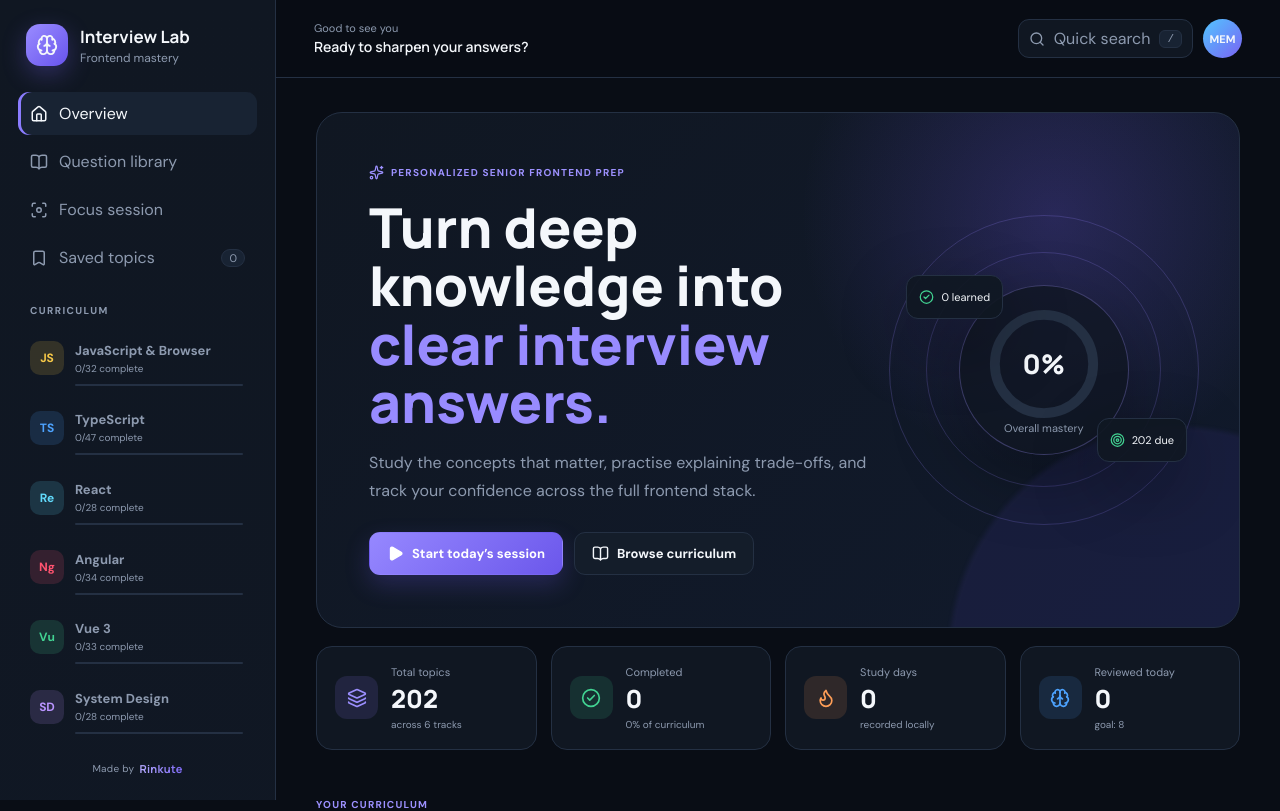
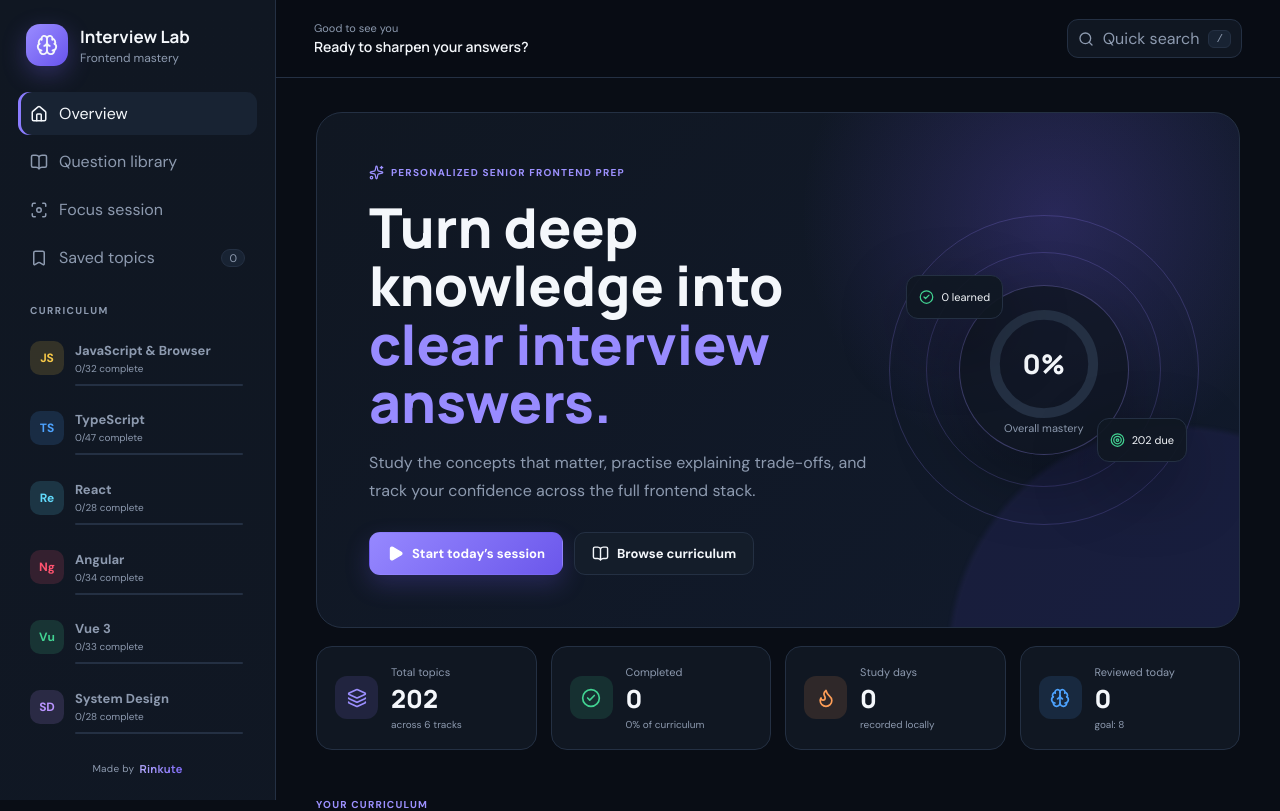
Before and after one commit to elmasnaoui-mohamed/frontend-interview-lab, a React (Vite) app: page / in a window 1280 px wide. Shown: the top 811 px of the page. Built offline with nearby package versions, Linux system fonts and the light colour scheme.

Commit message:
Update Site source

```diff
--- a/src/App.jsx
+++ b/src/App.jsx
@@ -202,7 +202,7 @@ export default function App() {
     <div className="app-shell">
       <Sidebar view={view} setView={setView} selectedModule={selectedModule} setSelectedModule={setSelectedModule} topics={topics} data={data} open={sidebarOpen} close={() => setSidebarOpen(false)} />
       {sidebarOpen && <button className="sidebar-backdrop" onClick={() => setSidebarOpen(false)} />}
-      <div className="main-shell"><header className="topbar"><button className="icon-button mobile-only" onClick={() => setSidebarOpen(true)}><Menu /></button><div className="topbar-title"><span>{view === 'dashboard' ? 'Good to see you' : 'Interview workspace'}</span><strong>{view === 'dashboard' ? 'Ready to sharpen your answers?' : modules.find((item) => item.id === selectedModule)?.label}</strong></div><div className="topbar-actions"><button className="quick-search" onClick={() => { setView('library'); setTimeout(() => document.querySelector('.search-box input')?.focus(), 50); }}><Search /><span>Quick search</span><kbd>/</kbd></button><div className="avatar">MEM</div></div></header>
+      <div className="main-shell"><header className="topbar"><button className="icon-button mobile-only" onClick={() => setSidebarOpen(true)}><Menu /></button><div className="topbar-title"><span>{view === 'dashboard' ? 'Good to see you' : 'Interview workspace'}</span><strong>{view === 'dashboard' ? 'Ready to sharpen your answers?' : modules.find((item) => item.id === selectedModule)?.label}</strong></div><div className="topbar-actions"><button className="quick-search" onClick={() => { setView('library'); setTimeout(() => document.querySelector('.search-box input')?.focus(), 50); }}><Search /><span>Quick search</span><kbd>/</kbd></button></div></header>
         <main ref={searchRef}>{view === 'dashboard' && <Dashboard topics={topics} data={data} setView={setView} setSelectedModule={setSelectedModule} startFocus={startFocus} />}{view === 'library' && <Library topics={topics} data={data} update={update} selectedModule={selectedModule} setSelectedModule={setSelectedModule} search={search} setSearch={setSearch} openTopic={setReaderTopic} />}{view === 'focus' && <div className="page focus-launch"><div className="launch-visual"><Brain /></div><span className="eyebrow">Active recall</span><h1>Practise answers, not recognition.</h1><p>Try to explain each topic before revealing the guide. Then rate yourself to schedule the next review.</p><button className="primary" onClick={() => startFocus(topics.filter((topic) => !data.reviews[topic.id] || data.reviews[topic.id].next <= Date.now()))}><Play fill="currentColor" /> Begin focused review</button></div>}{view === 'bookmarks' && <BookmarksView topics={topics} data={data} openTopic={setReaderTopic} />}</main>
       </div>
     </div>
```
Also changed, not shown: 1 other file (tests, documents, lock files or other folders).
